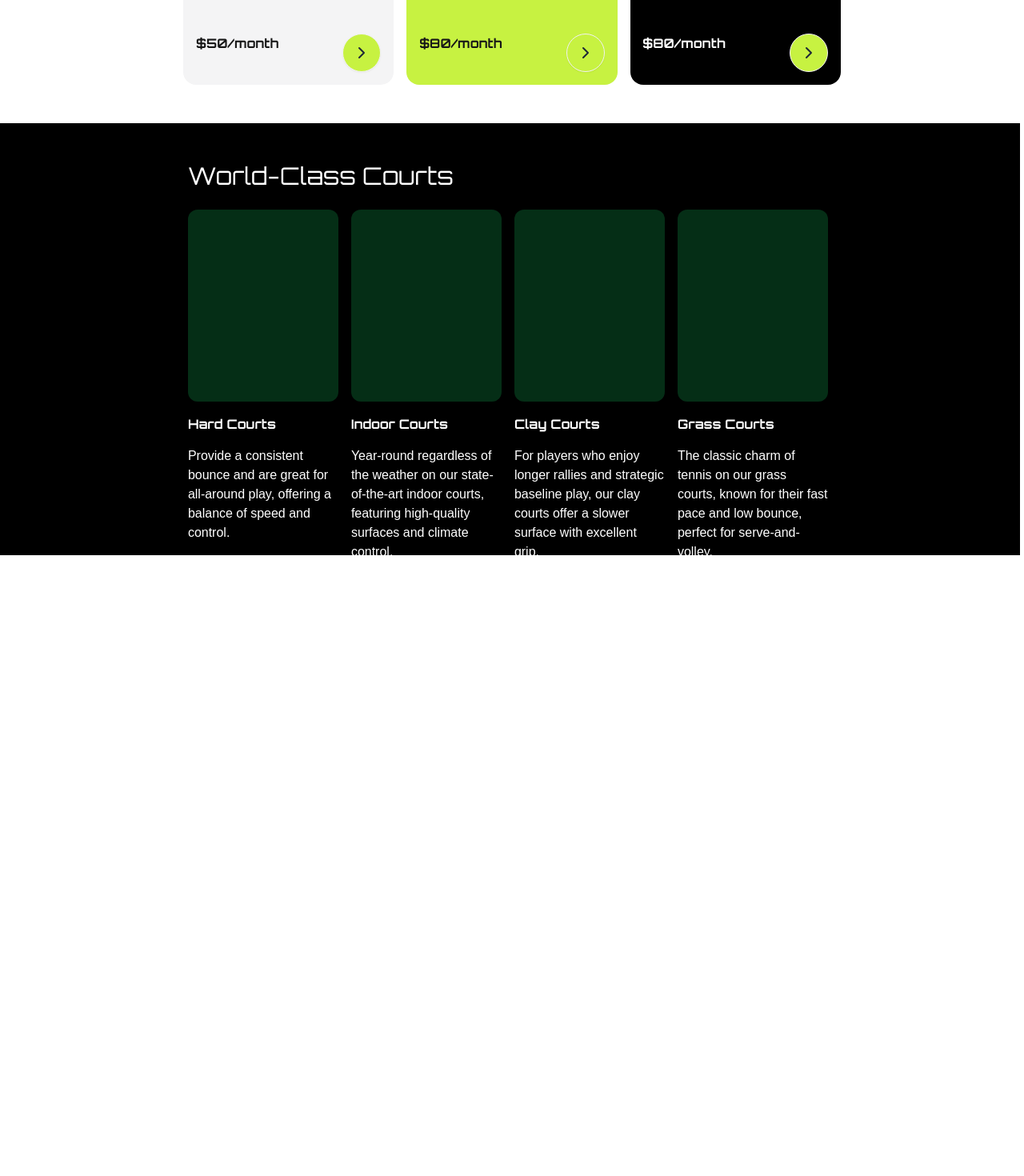
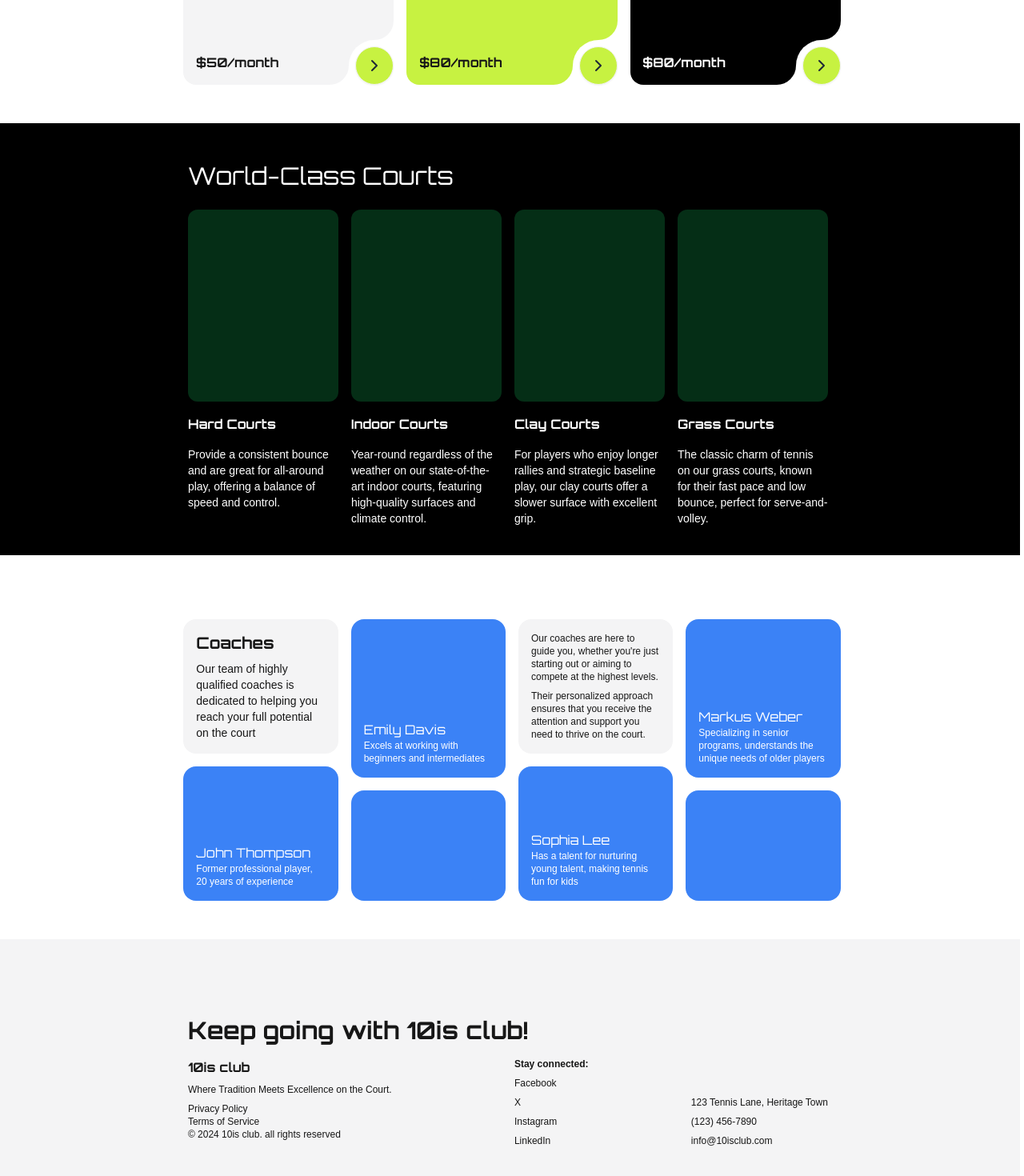
Before and after one commit to aravindor/next-ui-practice, a Next.js app: page /assignment-1 in a window 1280 px wide. Shown: the part 1105-2575 px from the top of the page at 80% size. Before the commit the page ends 1815 px from the top, so only its background shows below. Built offline with nearby package versions, Linux system fonts and the light colour scheme.

Commit message:
Custom program card added

```diff
--- /dev/null
+++ b/app/assignment-1/(components)/coaches-card.tsx
@@ -0,0 +1,23 @@
+import React from 'react'
+
+interface CoachesCardProps {
+    name: string,
+    description: string
+}
+
+const CoachesCard: React.FC<CoachesCardProps> = ({ name, description }) => {
+    return (
+        <div className='card bg-blue-500 h-full flex flex-col justify-end p-4'>
+            <div className=''>
+                <h3 className='font-orbitron text-white'>
+                    {name}
+                </h3>
+                <p className='text-white text-xs'>
+                    {description}
+                </p>
+            </div>
+        </div>
+    )
+}
+
+export default CoachesCard
--- a/app/assignment-1/(components)/court-card.tsx
+++ b/app/assignment-1/(components)/court-card.tsx
@@ -12,7 +12,7 @@ const CourtCard: React.FC<CourtCardProps> = ({ image, header, content }) => {
             <div className='h-60 bg-green-950 rounded-xl'>
             </div>
             <h4 className='text-white mt-4 font-orbitron font-bold'>{header}</h4>
-            <p className='text-white mt-4'>{content}</p>
+            <p className='text-white mt-4 text-sm'>{content}</p>
         </div>
     )
 }
--- /dev/null
+++ b/app/assignment-1/(components)/full-screen-banner.tsx
@@ -0,0 +1,19 @@
+import React from 'react'
+interface FullScreenBannerProps {
+    children: React.ReactNode,
+    className: string,
+}
+
+const FullScreenBanner: React.FC<FullScreenBannerProps> = ({ children, className }) => {
+    return (
+        <div className={` mt-12 w-screen relative left-1/2 right-1/2 -ml-[50.4vw] -mr-[50.4vw] px-4 ${className}`}>
+            <div className='grid grid-cols-12'>
+                <div className='col-span-12 lg:col-span-10 lg:col-start-2 xl:col-span-8 xl:col-start-3 lg:px-4 py-12'>
+                    {children}
+                </div>
+            </div>
+        </div>
+    )
+}
+
+export default FullScreenBanner
--- a/app/assignment-1/(components)/program-card.tsx
+++ b/app/assignment-1/(components)/program-card.tsx
@@ -1,5 +1,5 @@
 import React from 'react'
-import { Check,ChevronRight } from 'lucide-react'
+import { Check, ChevronRight } from 'lucide-react'
 
 interface ProgramCardProps {
     name: string,
@@ -10,7 +10,7 @@ interface ProgramCardProps {
 
 const ProgramCard: React.FC<ProgramCardProps> = ({ name, feature_list, price, bg_color }) => {
     return (
-        <div className={`card flex flex-1 flex-col justify-between p-4 h-96 ${bg_color} ${bg_color === 'bg-black' ? 'text-white' : ''}`}>
+        <div className={`card flex flex-1 flex-col justify-between p-4 h-96 relative ${bg_color} ${bg_color === 'bg-black' ? 'text-white' : ''}`}>
             <div>
                 <h2 className='font-orbitron font-bold'>{name}</h2>
                 <ul className='mt-4'>
@@ -22,11 +22,20 @@ const ProgramCard: React.FC<ProgramCardProps> = ({ name, feature_list, price, bg
                     ))}
                 </ul>
             </div>
-            <div className='flex justify-between'>
-                <p className='font-orbitron font-bold'>{price}</p>
-                <button className='btn btn-circle btn-fl-green bg-fl-green hover:bg-fl-green'><ChevronRight /></button>
-            </div>
-
+            <p className='font-orbitron font-bold'>{price}</p>
+            <div
+                className='bg-white absolute bottom-[-1rem] right-[-1rem] w-[4.5rem] h-[4.5rem] rounded-tl-[2rem]
+                           before:content-[""] before:w-6 before:h-6 before:bg-transparent
+                           before:absolute before:top-[-1.5rem] before:right-[1rem] before:rounded-br-full
+                           before:shadow-[15px_15px_0_15px_rgba(255,255,255,1)]
+                           after:content-[""] after:w-6 after:h-6 after:bg-transparent
+                           after:absolute after:bottom-[1rem] after:left-[-1.5rem] after:rounded-br-full
+                           after:shadow-[15px_15px_0_15px_rgba(255,255,255,1)]
+                           '
+            />
+            <button className='absolute btn btn-circle btn-fl-green bg-fl-green hover:bg-fl-green  bottom-0 right-0 '>
+                <ChevronRight />
+            </button>
         </div>
     )
 }
--- a/app/assignment-1/(pages)/page-2.tsx
+++ b/app/assignment-1/(pages)/page-2.tsx
@@ -1,6 +1,7 @@
 import React from 'react'
 import ProgramCard from '../(components)/program-card'
 import CourtCard from '../(components)/court-card'
+import FullScreenBanner from '../(components)/full-screen-banner'
 
 const programList = [
   {
@@ -76,9 +77,7 @@ const Page2 = () => {
           ))
         }
       </div>
-      <div className='bg-black  mt-12 w-screen relative left-1/2 right-1/2 -ml-[50.4vw] -mr-[50.4vw] px-4'>
-        <div className='grid grid-cols-12'>
-          <div className='col-span-12 lg:col-span-10 lg:col-start-2 xl:col-span-8 xl:col-start-3 lg:px-4 py-12'>
+      <FullScreenBanner className='bg-black'>
         <h2 className='text-white font-orbitron text-3xl'>
           World-Class Courts
         </h2>
@@ -95,10 +94,7 @@ const Page2 = () => {
             ))
           }
         </div>
-          </div>
-        </div>
-
-      </div>
+      </FullScreenBanner>
     </div>
   )
 }
--- /dev/null
+++ b/app/assignment-1/(pages)/page-3.tsx
@@ -0,0 +1,114 @@
+import React from 'react'
+import CoachesCard from '../(components)/coaches-card'
+import FullScreenBanner from '../(components)/full-screen-banner'
+
+const coaches = [
+    [{
+        name: 'Emily Davis',
+        description: 'Excels at working with beginners and intermediates',
+        image: ''
+    },
+    {
+        name: 'John Thompson',
+        description: 'Former professional player, 20 years of experience',
+        image: ''
+    }
+
+    ],
+    [{
+        name: 'Markus Weber',
+        description: 'Specializing in senior programs, understands the unique needs of older players',
+        image: ''
+    },
+    {
+        name: 'Sophia Lee',
+        description: 'Has a talent for nurturing young talent, making tennis fun for kids',
+        image: ''
+    },
+    ]
+]
+
+const Page3 = () => {
+    return (
+        <div className='mt-12 p-4'>
+            <div className='flex flex-col lg:flex-row gap-4'>
+                <div className='flex-1 grid grid-cols-2 grid-rows-3 lg:grid-rows-12 gap-4'>
+                    <div className='card bg-zinc-100 p-4 col-span-2 lg:col-span-1 row-span-6'>
+                        <h3 className='font-orbitron text-xl font-bold'>
+                            Coaches
+                        </h3>
+                        <p className='text-sm mt-2'>
+                            Our team of highly qualified coaches
+                            is dedicated to helping you reach
+                            your full potential on the court
+                        </p>
+                    </div>
+                    {
+                        coaches[0].map((coach, index) => (
+                            <div key={index} className={`${index === 0 ? 'lg:row-span-7' : 'lg:row-span-6'} `}>
+                                <CoachesCard name={coach.name} description={coach.description} />
+                            </div>
+                        ))
+                    }
+                    <div className='card bg-blue-500 col-span-2 lg:col-span-1 row-span-1 h-36 lg:h-full lg:row-span-5'>
+
+                    </div>
+                </div>
+                <div className='flex-1 grid grid-cols-2 grid-rows-3 lg:grid-rows-12 gap-4'>
+                    <div className='card bg-zinc-100 p-4 col-span-2 lg:col-span-1 row-span-6'>
+                        <p className='text-xs'>
+                            Our coaches are here to guide you,
+                            whether you&apos;re just starting out or aiming to compete at the highest levels.
+                        </p>
+                        <p className='text-xs mt-2'>
+                            Their personalized approach ensures that you receive the attention and support you need to thrive on the court.
+                        </p>
+                    </div>
+                    {
+                        coaches[1].map((coach, index) => (
+                            <div key={index} className={`${index === 0 ? 'lg:row-span-7' : 'lg:row-span-6'} `}>
+                                <CoachesCard key={index} name={coach.name} description={coach.description} />
+                            </div>
+                        ))
+                    }
+                    <div className='card bg-blue-500 col-span-2 lg:col-span-1 h-36 lg:h-full lg:row-span-5'>
+
+                    </div>
+                </div>
+            </div>
+            <FullScreenBanner className='bg-zinc-100'>
+                <div className='bg-zinc-100 mt-12'>
+                    <h1 className='h3 font-orbitron text-3xl font-bold'>Keep going with 10is club!</h1>
+                    <div className='flex flex-col-reverse lg:flex-row gap-4 mt-4'>
+                        <div className='flex-1'>
+                            <h4 className='font-orbitron font-bold'>10is club</h4>
+                            <p className='text-xs mt-2'>Where Tradition Meets Excellence on the Court.</p>
+                            <p className='text-xs mt-2'>Privacy Policy</p>
+                            <p className='text-xs'>Terms of Service</p>
+                            <p className='text-xs'>© 2024 10is club. all rights reserved</p>
+                        </div>
+                        <div className='flex lg:flex-1 justify-between'>
+                            <div className=''>
+                                <p className='text-xs font-bold'>Stay connected:</p>
+                                <p className='text-xs mt-2 '>Facebook</p>
+                                <p className='text-xs mt-2 '>X</p>
+                                <p className='text-xs mt-2 '>Instagram</p>
+                                <p className='text-xs mt-2 '>LinkedIn</p>
+                            </div>
+                            <div className=' lg:self-end'>
+                                <p className='text-xs '>123 Tennis Lane, Heritage Town</p>
+                                <p className='text-xs mt-2'>(123) 456-7890</p>
+                                <p className='text-xs mt-2'>info@10isclub.com</p>
+                            </div>
+                        </div>
+
+                    </div>
+
+                </div>
+            </FullScreenBanner>
+
+        </div>
+    )
+}
+
+export default Page3
--- a/app/assignment-1/page.tsx
+++ b/app/assignment-1/page.tsx
@@ -1,6 +1,7 @@
 import React from 'react'
 import Page1 from './(pages)/page-1'
 import Page2 from './(pages)/page-2'
+import Page3 from './(pages)/page-3'
 
 const Assignment1Page = () => {
   return (
@@ -8,6 +9,7 @@ const Assignment1Page = () => {
       <div className='col-span-12 lg:col-span-10 lg:col-start-2 xl:col-span-8 xl:col-start-3'>
         <Page1 />
         <Page2/>
+        <Page3/>
       </div>
 
     </div>
```
Lines whose indentation alone changed are shown as unchanged.
